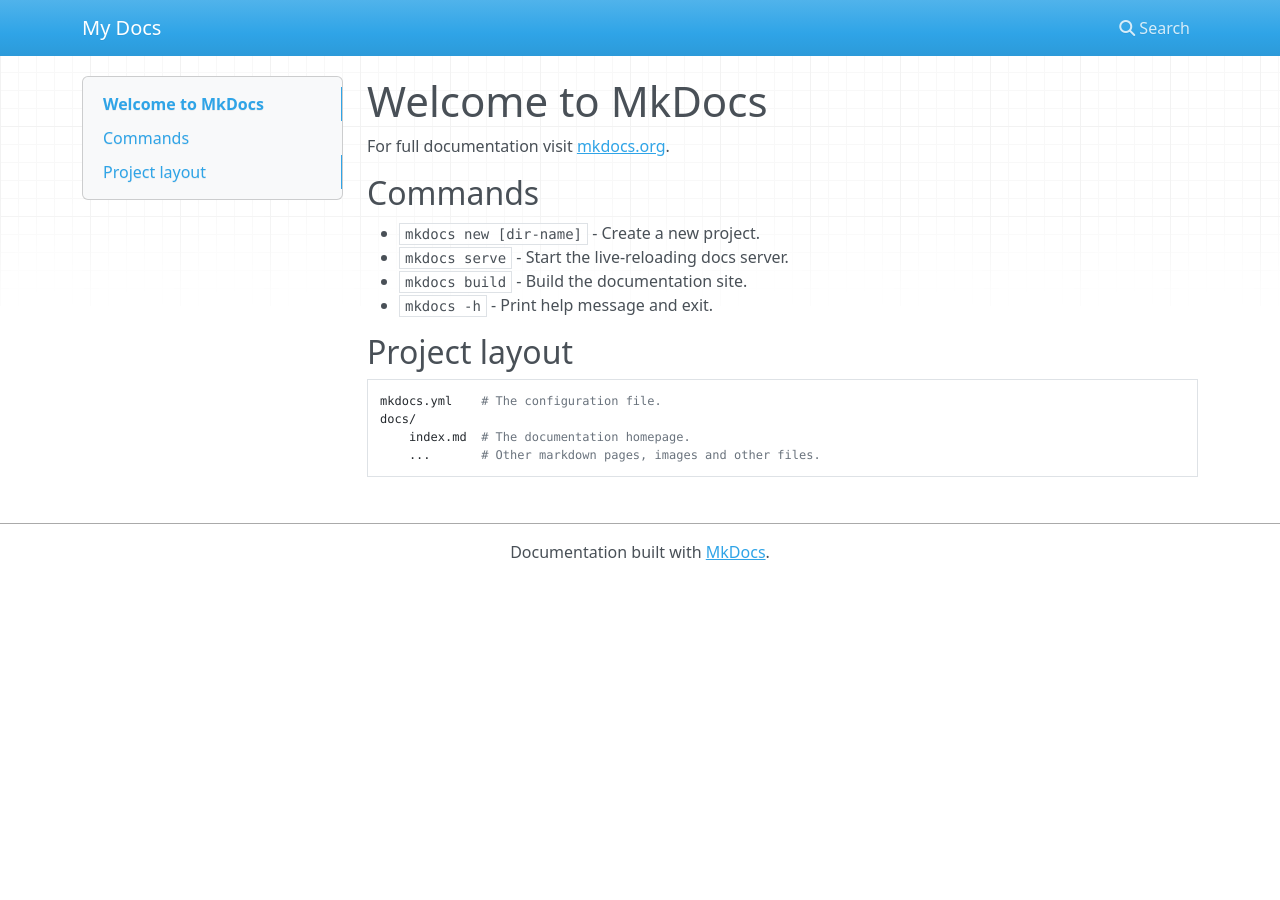
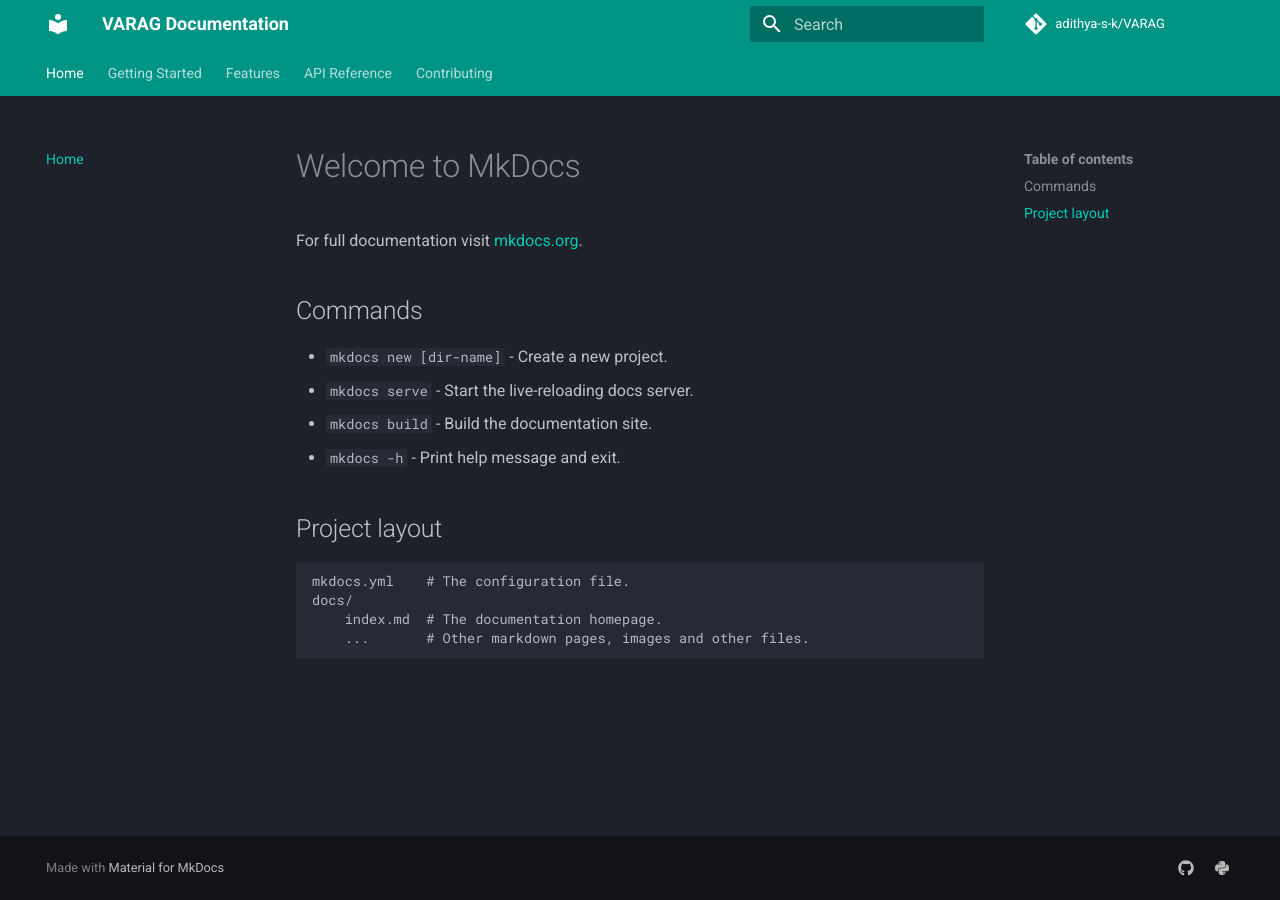
Before and after one commit to adithya-s-k/VARAG, an MkDocs documentation site: the page built from docs/index.md, in a window 1280 px wide. Built offline with MkDocs 1.6.1 and Material for MkDocs 9.7.7, drawn with Linux system fonts in a browser that asks for light colours; nearby versions of some CDN libraries; comment, search, counter and statistics services are not loaded.

Commit message:
added mkdocs - Adithay S K

```diff
--- a/mkdocs.yml
+++ b/mkdocs.yml
@@ -1 +1,43 @@
 site_name: My Docs
+site_name: VARAG Documentation
+repo_url: https://github.com/adithya-s-k/VARAG
+repo_name: adithya-s-k/VARAG
+edit_uri: edit/main/docs/
+
+theme:
+  name: material
+  palette:
+    scheme: slate
+    primary: teal
+    accent: light blue
+  features:
+    - navigation.tabs
+    - navigation.sections
+    - navigation.top
+    - search.suggest
+    - search.highlight
+
+markdown_extensions:
+  - pymdownx.highlight:
+      anchor_linenums: true
+  - pymdownx.inlinehilite
+  - pymdownx.snippets
+  - pymdownx.superfences
+  - admonition
+  - pymdownx.details
+  - pymdownx.tabbed:
+      alternate_style: true
+
+nav:
+  - Home: index.md
+  - Getting Started: getting-started.md
+  - Features: features.md
+  - API Reference: api-reference.md
+  - Contributing: contributing.md
+
+extra:
+  social:
+    - icon: fontawesome/brands/github
+      link: https://github.com/adithya-s-k/VARAG
+    - icon: fontawesome/brands/python
+      link: https://pypi.org/project/varag/
```
Also changed, not shown: README.md (+0 -24 lines), 1 other file.
